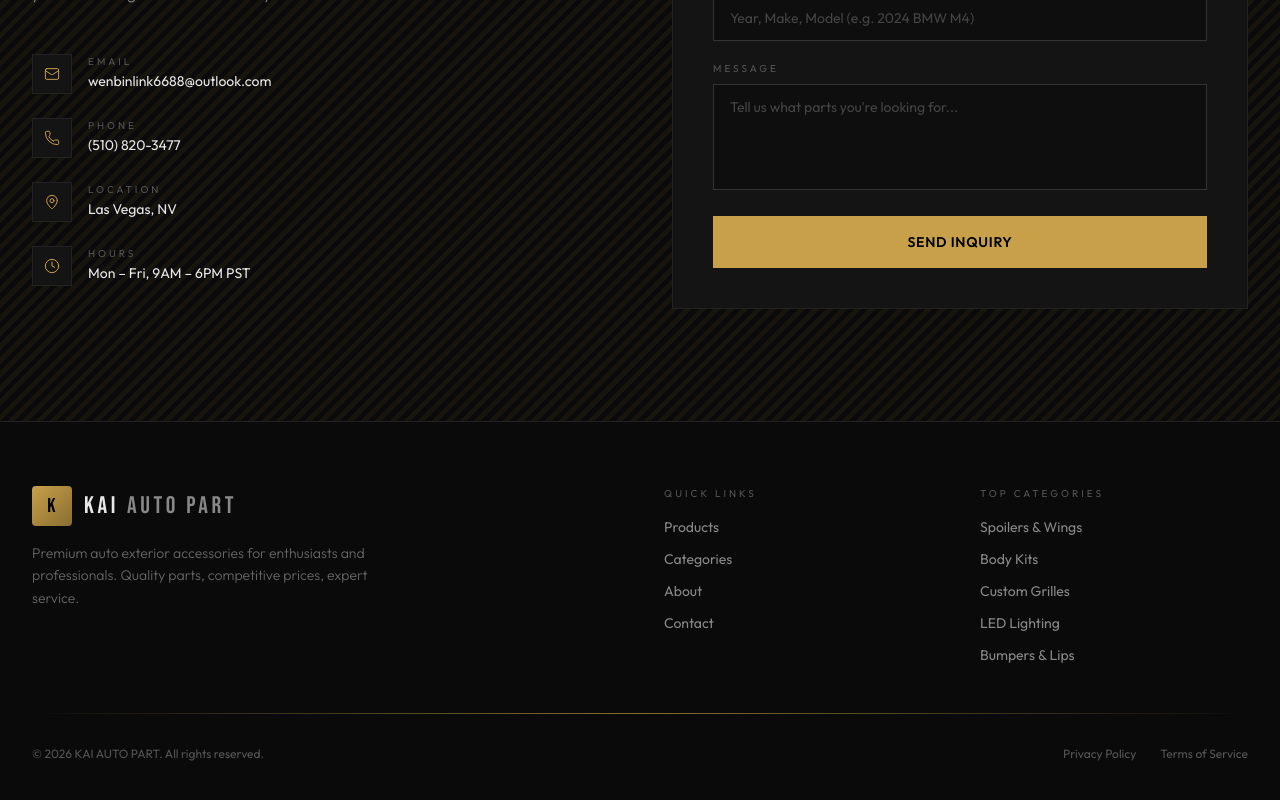
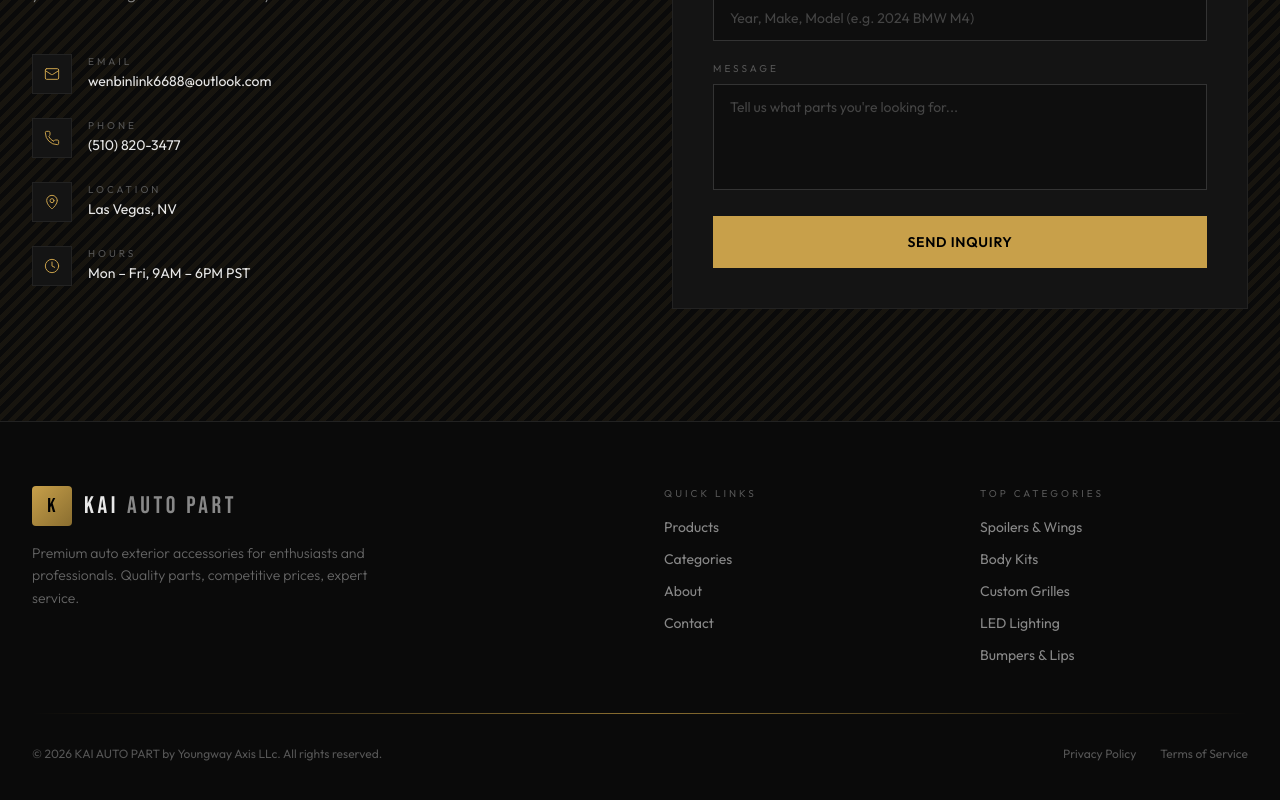
Before and after one commit to wenbinlink6688-max/Kai-Auto-Part, a Next.js app: page / in a window 1280 px wide. Shown: the part 5688-6488 px from the top of the page. Built offline with nearby package versions, Linux system fonts and the light colour scheme.

Commit message:
Update Footer.tsx

```diff
--- a/src/components/Footer.tsx
+++ b/src/components/Footer.tsx
@@ -70,7 +70,7 @@ export default function Footer() {
         <div className="section-divider mb-8" />
         <div className="flex flex-col md:flex-row items-center justify-between gap-4">
           <p className="text-xs text-[#555]">
-            © {new Date().getFullYear()} KAI AUTO PART. All rights reserved.
+            © {new Date().getFullYear()} KAI AUTO PART by Youngway Axis LLc. All rights reserved.
           </p>
           <div className="flex items-center gap-6">
             <span className="text-xs text-[#555] hover:text-[#888] cursor-pointer transition-colors">
```
